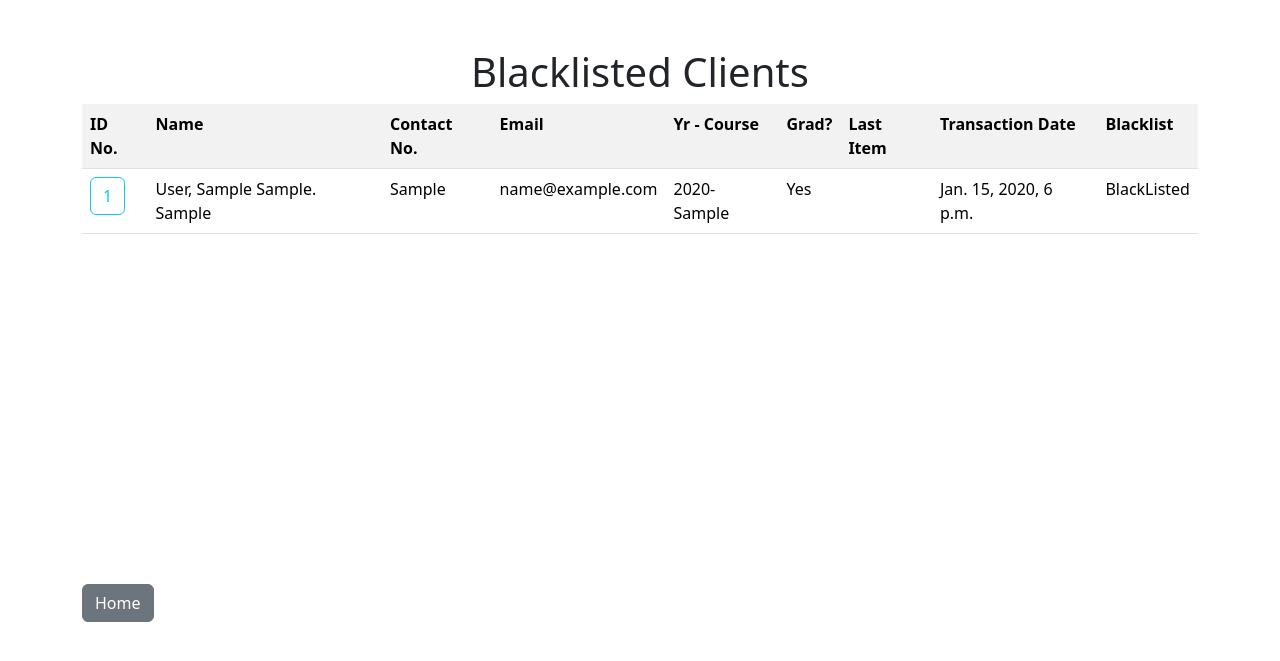
After one commit to Diswis-ITWiz/LoansApp, a Django app: page /blacklisted-clients in a window 1280 px wide. The commit adds this page. Shown: the top 661 px of the page. Run offline with Django 5.2, Linux system fonts and the light colour scheme; a user stored in the database is signed in; tables that the repository leaves empty hold one stand-in row (values such as "Sample post"); some libraries are stand-ins or nearby versions.

Commit message:
Feature: Blacklist View

```diff
--- /dev/null
+++ b/base/templates/base/Admin-Client/blacklist.html
@@ -0,0 +1,55 @@
+<!DOCTYPE html>
+<html lang="en">
+<head>
+    <meta charset="UTF-8">
+    <meta name="viewport" content="width=device-width, initial-scale=1.0">
+    <title>Blaklisted Clients</title>
+    {% load bootstrap5 %}
+    {% bootstrap_css %}
+    {% bootstrap_javascript %}
+</head>
+<body>
+    <div class="container">
+        <h1 class="text-center mt-5">Blacklisted Clients</h1>
+        <div class="overflow-auto" style="height: 60vh;">
+            <table class="table table-hover table-striped">
+                <tr>
+                    <th>ID No.</th>
+                    <th>Name</th>
+                    <th>Contact No.</th>
+                    <th>Email</th>
+                    <th>Yr - Course </th>
+                    <th>Grad?</th>
+                    <th>Last Item</th>
+                    <th>Transaction Date</th>
+                    <th>Blacklist</th>
+                </tr>
+                {% for client in clients %}
+                <tr>
+                    <td>
+                        <a href="{% url 'client-details' client.clientId%}" class="btn btn-outline-info">{{client.clientId}}</a>
+                    </td>
+                    <td>{{client.lastName}}, {{client.firstName}} {{client.middleInitial}}. {{client.suffix|default_if_none:""}}</td>
+                    <td>{{client.contactNum}}</td>
+                    <td>{{client.email}}</td>
+                    <td>{{client.yearLevel}}-{{client.course}}</td>
+                    <td>{{client.graduating|yesno:"Yes,No"}}</td>
+                    <td>{{client.lastBorrowedItem.itemCat}}</td>
+                    <td>{{client.lastBorrowedDate}}</td>
+                    <td>
+                        {% if client.blackListed %}
+                            BlackListed
+                        {% elif client.temporaryBlackList %}
+                            Temporary
+                        {% endif%}
+                    </td>
+                </tr>
+                {% endfor %}
+            </table>
+        </div>
+        <a href="{% url 'admin-dashboard' %}" class="btn btn-secondary">Home</a>
+    </div>
+
+
+</body>
+</html>
--- a/base/templates/base/Admin-Client/client_panel.html
+++ b/base/templates/base/Admin-Client/client_panel.html
@@ -3,7 +3,7 @@
 <head>
     <meta charset="UTF-8">
     <meta name="viewport" content="width=device-width, initial-scale=1.0">
-    <title>Document</title>
+    <title>Client Panel</title>
     {% load bootstrap5 %}
     {% bootstrap_css %}
     {% bootstrap_javascript %}
--- a/base/urls.py
+++ b/base/urls.py
@@ -27,6 +27,8 @@ urlpatterns = [
     path('edit-client/<str:pk>', views.editClient, name='edit-client'),
     path('lift-client-penalty/<str:pk>', views.liftClientPenalty, name='lift-client-penalty'),
 
+    path('blacklisted-clients', views.blacklistedClients, name='blacklist'),
+
     path('block-date', views.blockOutDate, name='block-date'),
     path('block-time', views.blockOutTime, name='block-time'),
 
--- a/base/views.py
+++ b/base/views.py
@@ -496,6 +496,13 @@ def liftClientPenalty(request, pk):
 
     return render(request, 'base/Admin-Client/lift_client_penalty.html', {'client': client})
 
+@login_required(login_url='login')
+def blacklistedClients(request):
+    print("Stuff")
+    clients = Client.objects.filter(Q(blackListed=True) | Q(temporaryBlackList=True))
+    print(clients.count())
+    context={"clients":clients}
+    return render(request, 'base/Admin-Client/blacklist.html', context)
 
 # Block Dates
 @login_required(login_url='login')
--- a/loans/settings.py
+++ b/loans/settings.py
@@ -26,7 +26,7 @@ BASE_DIR = Path(__file__).resolve().parent.parent
 SECRET_KEY = env('SECRET_KEY')
 
 # SECURITY WARNING: don't run with debug turned on in production!
-DEBUG = False
+DEBUG = True
 
 ALLOWED_HOSTS = ['localhost',
   '127.0.0.1']
```
Also changed, not shown: base/templates/base/admin_page.html (+8 -2 lines).
